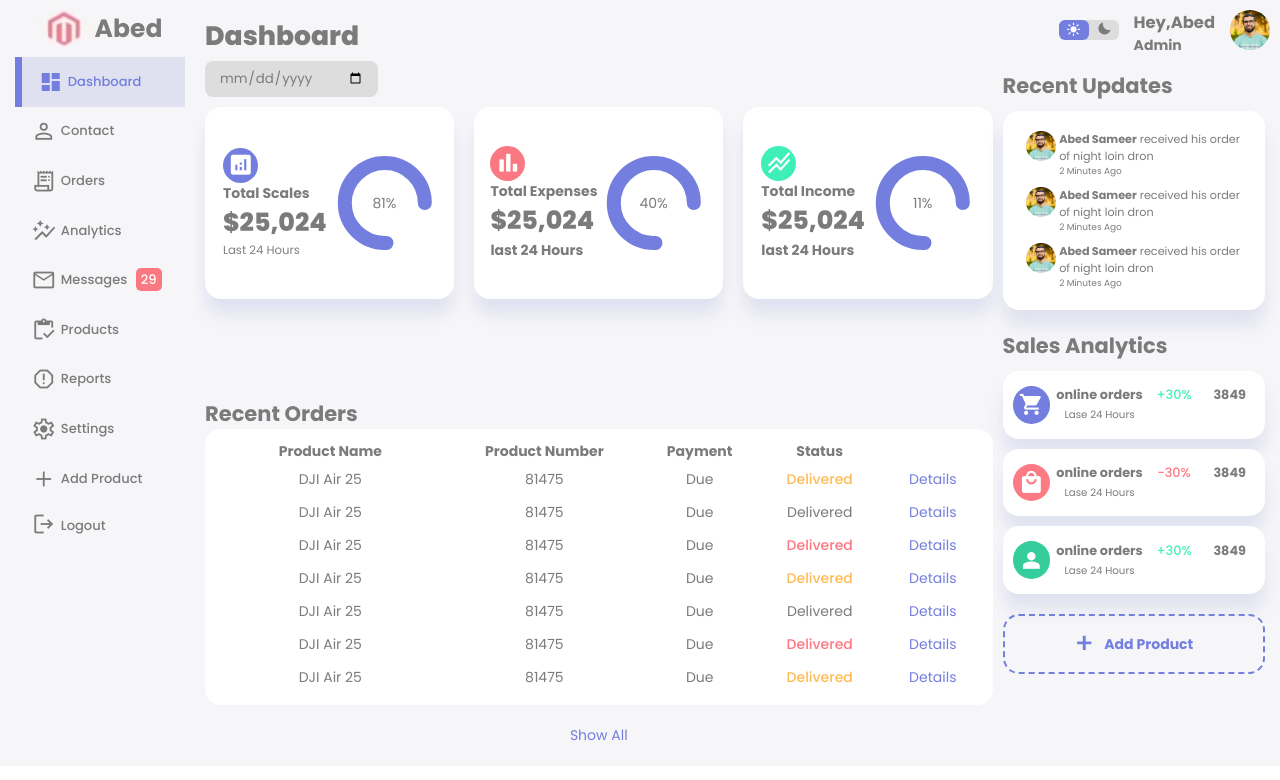
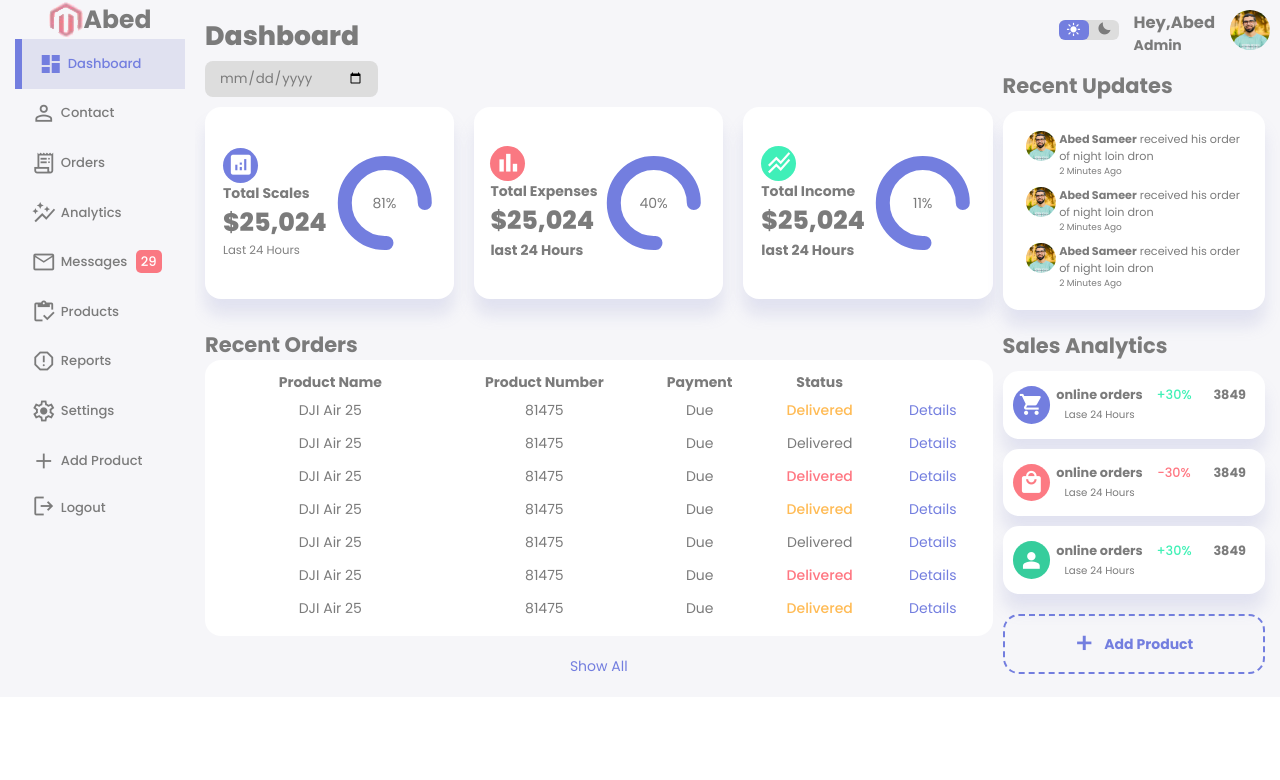
Before and after one commit to AbedSameer/Admin-Dashboard, a plain HTML site: page index.html in a window 1280 px wide. Drawn offline with nearby package versions, Linux system fonts and the light colour scheme.

Commit message:
small edits

```diff
--- a/index.html
+++ b/index.html
@@ -19,7 +19,7 @@
         <aside id="left-section" style="
     ">
             <div id="logo-wraper">
-                <img alt="logo" src="imgs/logo.jpeg" class="aside-element" id="logo">
+                <img alt="logo" src="imgs/logo.png" class="aside-element" id="logo">
                 <span id="logo-name">Abed</span>
             </div>
             <div id="pages-links">
--- a/style.css
+++ b/style.css
@@ -568,6 +568,7 @@ a#show-all {
 
   #main {
     margin-top: 1rem;
+    height: min-content;
   }
 
   #control-unit {
@@ -607,8 +608,8 @@ position: unset;
 @media (min-width: 1200px) {
     #root{
             grid-template-columns: auto 3fr 1fr;
-            grid-template-rows: 1fr 1fr;
-/*             height: 100vh; */
+            grid-template-rows: auto 1fr;
+            /*             height: 100vh; */
     }
     #logo-name {
     display: block;
```
Also changed, not shown: imgs/New folder/Web capture_1-10-2022_14525_.jpeg (added), imgs/New folder/Web capture_1-10-2022_145444_.jpeg (added), imgs/New folder/Web capture_1-10-2022_14544_.jpeg (added), imgs/New folder/Web capture_1-10-2022_145454_.jpeg (added), imgs/logo.png (added).
